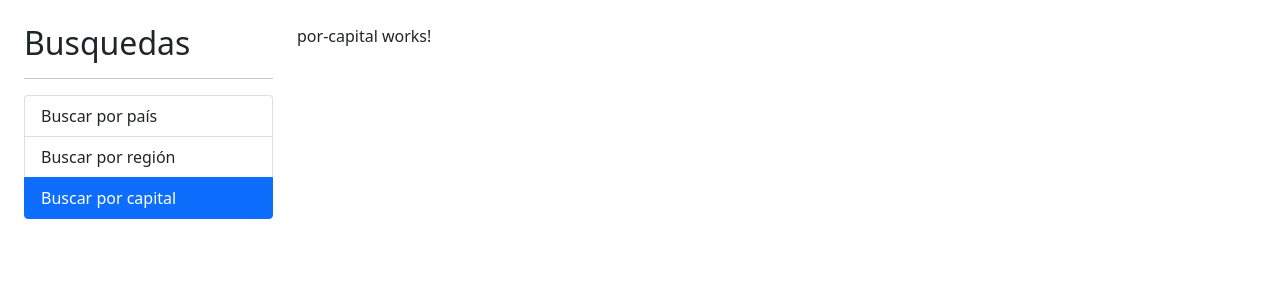
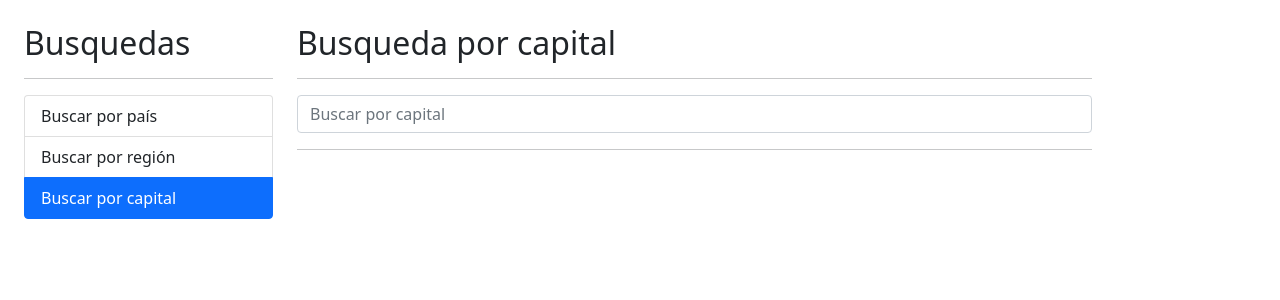
Before and after one commit to Daaniel94/PaisesApp, an Angular app: page /capital in a window 1280 px wide. Shown: the top 300 px of the page. Built offline with nearby package versions, Linux system fonts and the light colour scheme.

Commit message:
porCapital component

```diff
--- a/src/app/pais/components/pais-input/pais-input.component.html
+++ b/src/app/pais/components/pais-input/pais-input.component.html
@@ -1,7 +1,8 @@
 <form (ngSubmit)="buscar()" action="" autocomplete="off ">
     <input type="text"
         name="termino"
-        placeholder="Buscar país..."
+        placeholder="{{placeholder}}"
         [(ngModel)]="termino"
+        (input)="teclaPresionada()"
         class="form-control">
 </form>
--- a/src/app/pais/components/pais-input/pais-input.component.ts
+++ b/src/app/pais/components/pais-input/pais-input.component.ts
@@ -1,15 +1,40 @@
-import { Component, OnInit, Output, EventEmitter } from '@angular/core';
+import { Component, OnInit, Output, EventEmitter, Input } from '@angular/core';
+import { Subject } from 'rxjs';
+import { debounceTime } from 'rxjs/operators';
 
 @Component({
   selector: 'app-pais-input',
   templateUrl: './pais-input.component.html',
   styleUrls: ['./pais-input.component.css']
 })
-export class PaisInputComponent {
+export class PaisInputComponent implements OnInit{
 
+  @Input() placeholder : string = '';
   @Output() onEnter : EventEmitter<string> = new EventEmitter();
+  @Output() onDebouncer: EventEmitter<string> = new EventEmitter();
+  debouncer : Subject<string> = new Subject;
 
   termino : string = '';
+
+  ngOnInit() {
+    this.debouncer
+    .pipe(
+      debounceTime(300)
+    )
+    .subscribe( valor => {
+      this.onDebouncer.emit(valor);
+    });
+  }
+
+  //  Metodo 1
+  // teclaPresionada( event: any ){
+  //   const valor = event.target.value;
+  //   console.log(valor);
+  // }
+
+  teclaPresionada(){
+    this.debouncer.next( this.termino )
+  }
 
   buscar(){
     this.onEnter.emit( this.termino )
--- a/src/app/pais/components/pais-tabla/pais-tabla.component.html
+++ b/src/app/pais/components/pais-tabla/pais-tabla.component.html
@@ -14,7 +14,7 @@
             <td>
                 <img class="small-flag" [src]="pais.flag" [alt]="pais.name">
             </td>
-            <td>{{ pais.name }}</td>
+            <td>{{ pais.capital }}, {{ pais.name }}</td>
             <td>{{ pais.population | number }}</td>
             <td>
                 <a [routerLink]="['/pais', pais.alpha2Code ]">
--- a/src/app/pais/pages/por-capital/por-capital.component.html
+++ b/src/app/pais/pages/por-capital/por-capital.component.html
@@ -1 +1,19 @@
-<p>por-capital works!</p>
+<h2>Busqueda por capital</h2>
+<hr>
+<div class="row">
+    <div class="col">
+        <app-pais-input
+            (onEnter)="buscar( $event )"
+            placeholder="Buscar por capital">
+        </app-pais-input>
+    </div>
+</div>
+<hr>
+<div *ngIf="hayError" class="alert alert-danger">
+    No se encontró país con termino {{ termino }}
+</div>
+<div *ngIf="!hayError && paises.length > 0" class="row">
+    <div class="col">
+        <app-pais-tabla [paises]="paises"></app-pais-tabla>
+    </div>
+</div>
--- a/src/app/pais/pages/por-capital/por-capital.component.ts
+++ b/src/app/pais/pages/por-capital/por-capital.component.ts
@@ -1,4 +1,6 @@
-import { Component, OnInit } from '@angular/core';
+import { Component } from '@angular/core';
+import { Country } from '../../interfaces/pais.interface';
+import { PaisService } from '../../services/pais.service';
 
 @Component({
   selector: 'app-por-capital',
@@ -6,11 +8,28 @@
   styles: [
   ]
 })
-export class PorCapitalComponent implements OnInit {
+export class PorCapitalComponent {
 
-  constructor() { }
+  termino : string = "";
+  hayError : boolean = false;
+  paises : Country[] = [];
 
-  ngOnInit(): void {
+
+  constructor( private paisService : PaisService) { }
+
+
+  buscar( termino : string){
+    this.hayError = false;
+    this.termino = termino;
+
+    this.paisService.buscarCapital(this.termino)
+      .subscribe( (resp) => {
+        console.log(resp);
+        this.paises = resp;
+      }, (err) => {
+        this.hayError = true;
+        this.paises = [];
+      })
   }
 
 }
--- a/src/app/pais/pages/por-pais/por-pais.component.html
+++ b/src/app/pais/pages/por-pais/por-pais.component.html
@@ -3,7 +3,9 @@
 <div class="row">
     <div class="col">
         <app-pais-input
-            (onEnter)="buscar( $event )">
+            (onEnter)="buscar( $event )"
+            (onDebouncer)="sugerencias( $event )"
+            placeholder="Buscar por país">
         </app-pais-input>
     </div>
 </div>
--- a/src/app/pais/pages/por-pais/por-pais.component.ts
+++ b/src/app/pais/pages/por-pais/por-pais.component.ts
@@ -30,4 +30,9 @@
       })
   }
 
+  sugerencias( termino : string ){
+    this.hayError = false;
+
+  }
+
 }
--- a/src/app/pais/services/pais.service.ts
+++ b/src/app/pais/services/pais.service.ts
@@ -16,4 +16,9 @@
     const url = `${ this.apiUrl }/name/${ termino }`;
     return this.http.get<Country[]>( url );
   }
+
+  buscarCapital( termino : string ) : Observable<Country[]> {
+    const url = `${ this.apiUrl }/capital/${ termino }`
+    return this.http.get<Country[]>( url );
+  }
 }
```
